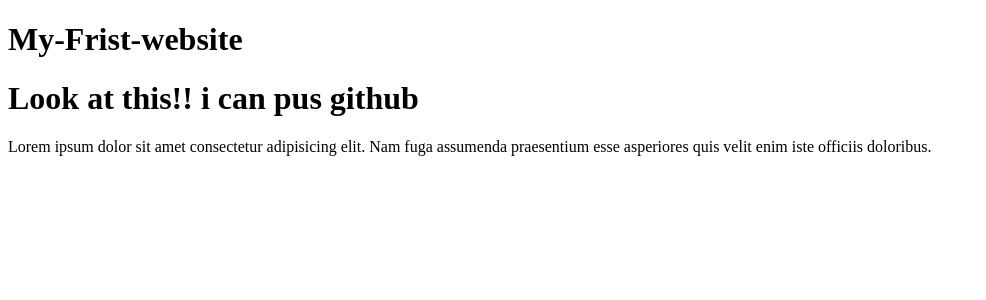
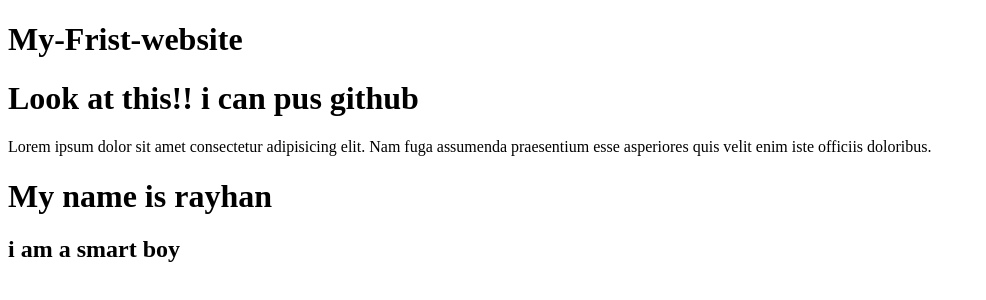
Before and after one commit to Abu-Rayhan5/My-frist-website, a plain HTML site: page My-frist-website/index.html in a window 1280 px wide. Shown: the whole page, without its empty margins (0-986 px from the left). Drawn offline with Linux system fonts and the light colour scheme.

Commit message:
learnd github

```diff
--- a/My-frist-website/index.html
+++ b/My-frist-website/index.html
@@ -10,5 +10,7 @@
     <h1>My-Frist-website</h1>
     <h1>Look at this!! i can pus github</h1>
     <p>Lorem ipsum dolor sit amet consectetur adipisicing elit. Nam fuga assumenda praesentium esse asperiores quis velit enim iste officiis doloribus.</p>
+    <h1>My name is rayhan</h1>
+    <h2>i am a smart boy</h2>
 </body>
 </html>
```
